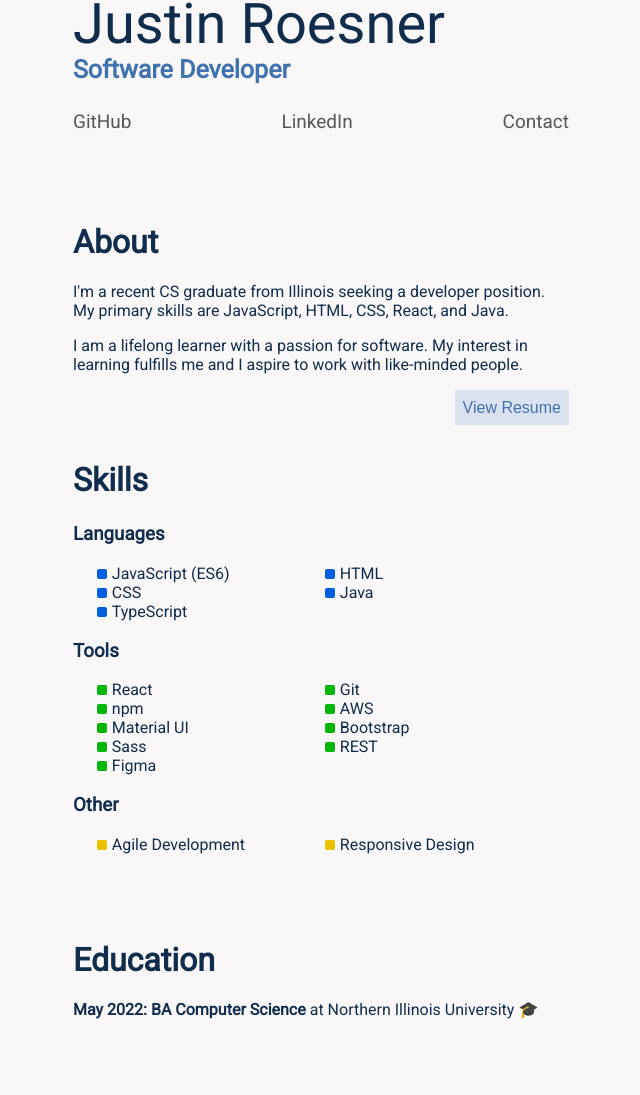
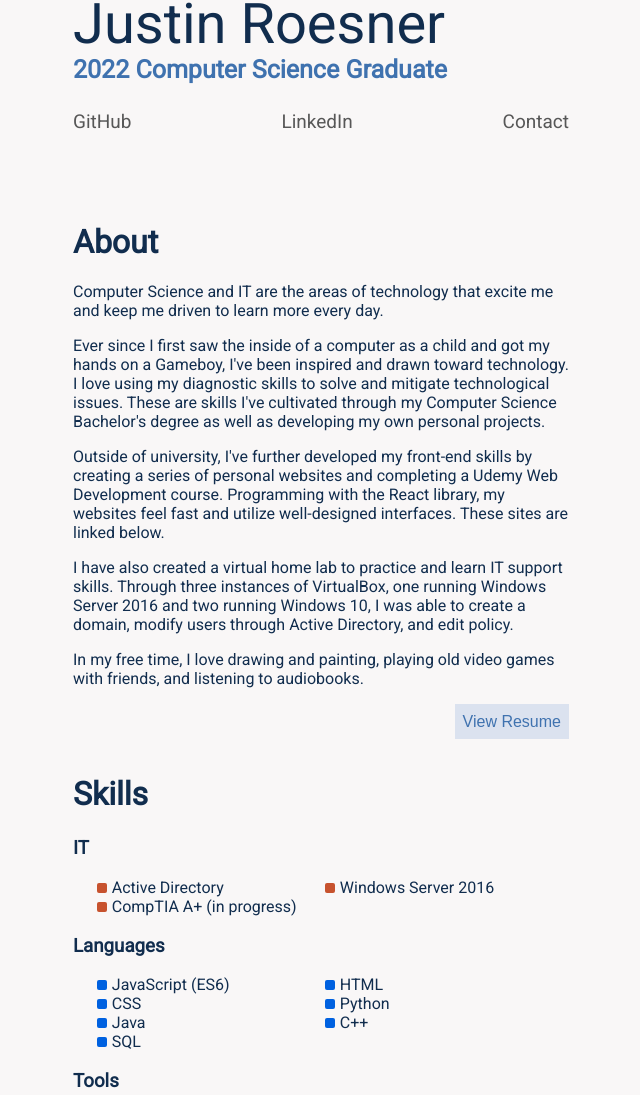
Before and after one commit to JustinRoesner/personal-site, a website: page index.html in a window 1280 px wide. Shown: the part 79-1174 px from the top of the page, without its empty margins (319-959 px from the left). Drawn offline with Linux system fonts and the light colour scheme.

Commit message:
Content update, IT

```diff
--- a/index.html
+++ b/index.html
@@ -25,7 +25,7 @@
     <!-- intro section -->
     <section>
       <h1>Justin Roesner</h1>
-      <p class="subtitle"><strong>Software Developer</strong></p>
+      <p class="subtitle"><strong>2022 Computer Science Graduate</strong></p>
       <div>
         <!-- nav bar -->
         <ul class="nav-list">
@@ -52,14 +52,43 @@
     <!-- about -->
     <section>
       <h2>About</h2>
-      <p class="about-text">
+      <!-- <p class="about-text">
         I'm a recent CS graduate from Illinois seeking a developer position. My
         primary skills are JavaScript, HTML, CSS, React, and Java.
       </p>
       <p class="about-text">
         I am a lifelong learner with a passion for software. My interest in
         learning fulfills me and I aspire to work with like-minded people.
+      </p> -->
+      <p class="about-text">
+        Computer Science and IT are
+        the areas of technology that excite me and keep me driven to learn more every day.
       </p>
+
+      <p class="about-text">
+        Ever since I first saw the inside of a computer as a child and got my hands on
+        a Gameboy, I've been inspired and drawn toward technology. I love using my diagnostic
+        skills to solve and mitigate technological issues. These are skills I've cultivated
+        through my Computer Science Bachelor's degree as well as developing my own personal projects.
+      </p>
+
+      <p class="about-text">
+        Outside of university, I've further developed my front-end skills by creating a
+        series of personal websites and completing a Udemy Web Development course. Programming
+         with the React library, my websites feel fast and utilize well-designed interfaces.
+          These sites are linked below.
+      </p>
+
+      <p class="about-text">
+        I have also created a virtual home lab to practice and learn IT support skills. Through
+         three instances of VirtualBox, one running Windows Server 2016 and two running Windows
+         10, I was able to create a domain, modify users through Active Directory, and edit policy.
+      </p>
+
+      <p class="about-text">
+        In my free time, I love drawing and painting, playing old video games with friends, and listening to audiobooks.
+      </p>
+
       <a
         href="https://drive.google.com/file/d/1jDEpbekfbyLo4ayqkGFkvQkKEJDdKLuD/view?usp=sharing"
         target="_blank"
@@ -70,14 +99,24 @@
     <!-- skills -->
     <section>
       <h2 class="skill-section-header">Skills</h2>
+      <h3>IT</h3>
+      <ul class="list it-list">
+        <div class="list-wrapper">
+          <li>Active Directory</li>
+          <li>Windows Server 2016</li>
+          <li>CompTIA A+ (in progress)</li>
+        </div>
+      </ul>
       <h3>Languages</h3>
       <ul class="list language-list">
         <div class="list-wrapper">
           <li>JavaScript (ES6)</li>
           <li>HTML</li>
           <li>CSS</li>
+          <li>Python</li>
           <li>Java</li>
-          <li>TypeScript</li>
+          <li>C++</li>
+          <li>SQL</li>
         </div>
       </ul>
       <h3>Tools</h3>
--- a/styles/style.css
+++ b/styles/style.css
@@ -104,6 +104,10 @@ ul {
   height: 10px;
   margin-left: -1em;
   margin-right: 0.3rem;
+}
+
+.it-list li:before {
+  background-color: rgb(199, 82, 46);
 }
 
 .language-list li:before {
```
